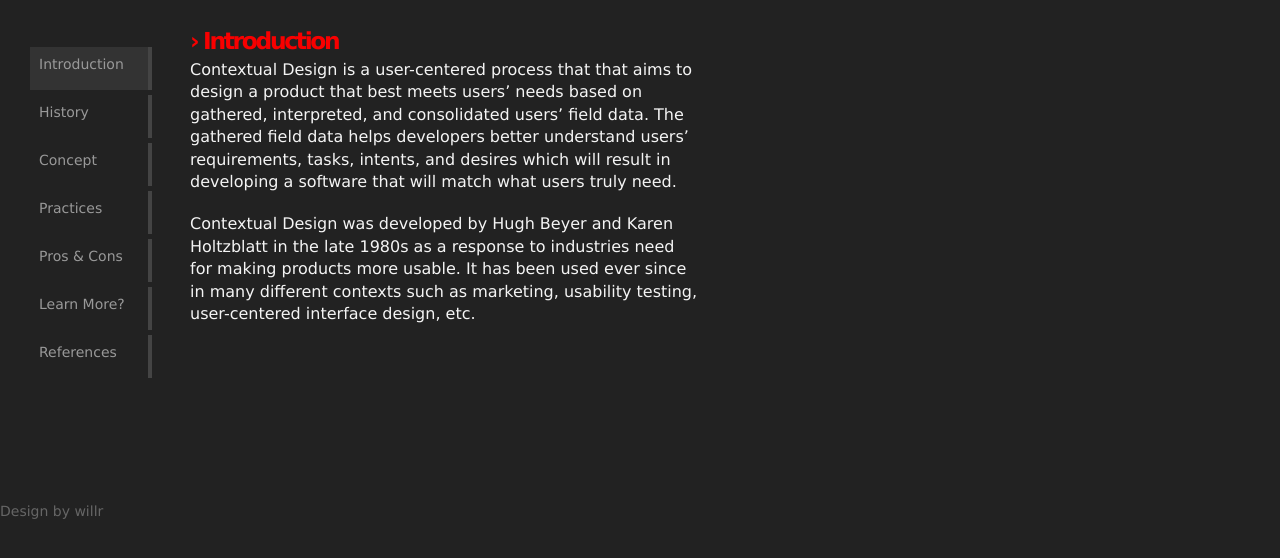
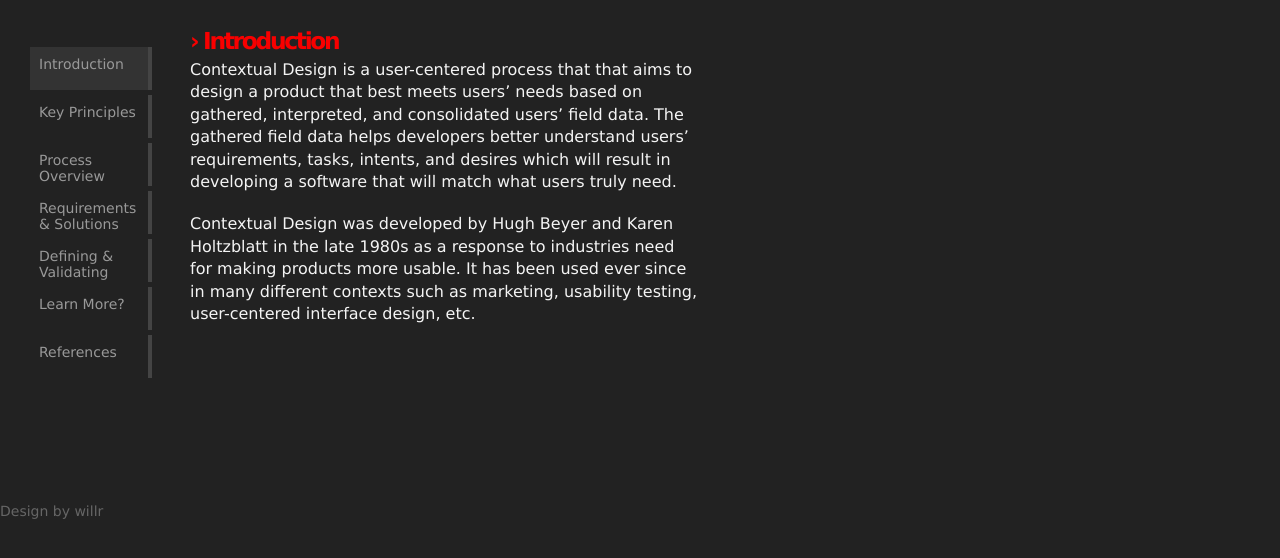
Before and after one commit to nuhaalbadi/Presentation3, a plain HTML site: page index.html in a window 1280 px wide. Shown: the part 90-648 px from the top of the page. Drawn offline with Linux system fonts and the light colour scheme.

Commit message:
update intro

```diff
--- a/index.html
+++ b/index.html
@@ -18,12 +18,13 @@
  <div id="navlist">
 <ul>
   <li><a href="index.html" class="active">Introduction</a></li>
-  <li><a href="Page2.html">History</a></li>
-  <li><a href="#Concept">Concept</a></li>
-  <li><a href="#Practices">Practices</a></li>
-  <li><a href="#Pros &amp; Cons">Pros &amp; Cons</a></li>
-  <li><a href="#Learn More">Learn More?</a></li>
-  <li><a href="#References">References</a></li>
+  <li><a href="Page2.html">Key Principles</a></li>
+  <li><a href="Page3.html">Process Overview</a></li>
+  <li><a href="Page4.html">Requirements &amp; Solutions</a></li>
+  <li><a href="Page5.html">Defining &amp; Validating </a></li>
+
+  <li><a href="Page6.html">Learn More?</a></li>
+  <li><a href="Page7.html">References</a></li>
 </ul>
 </div>
 
```
